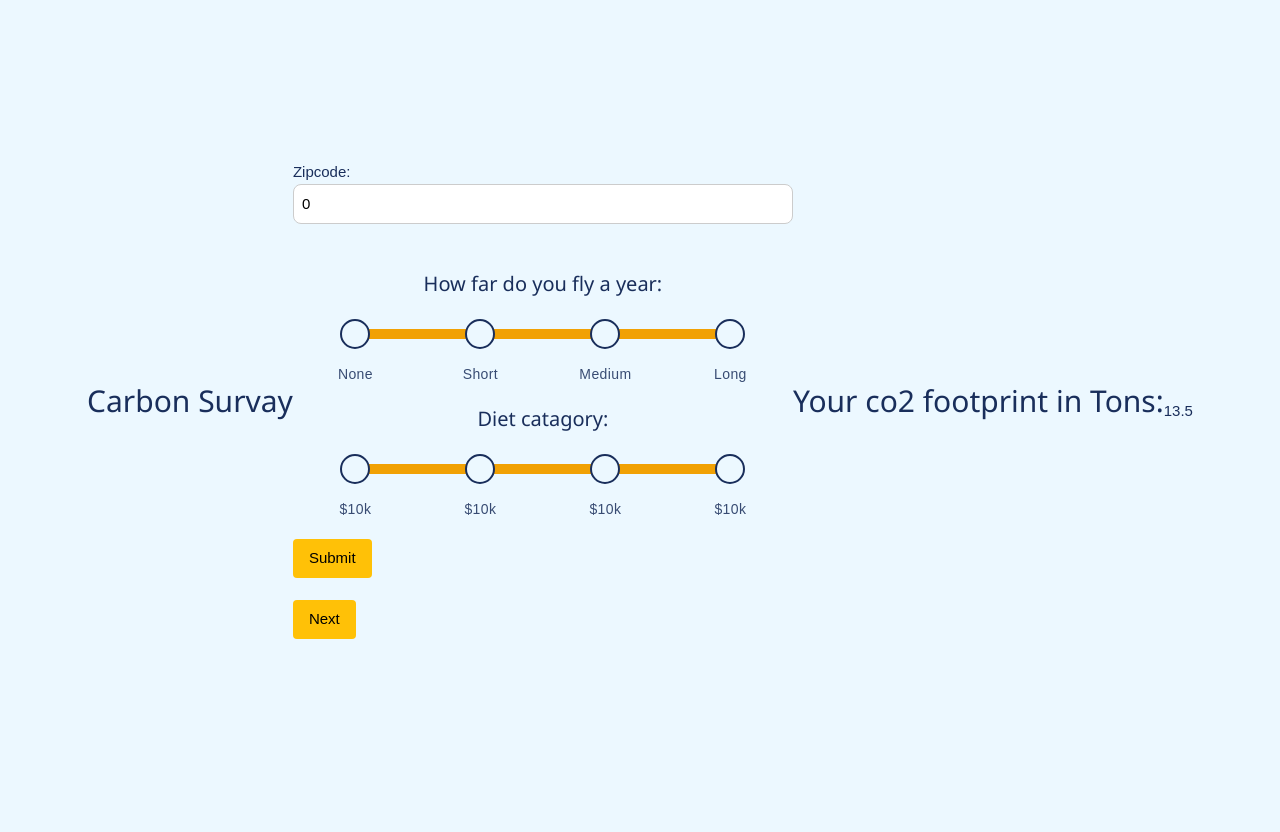
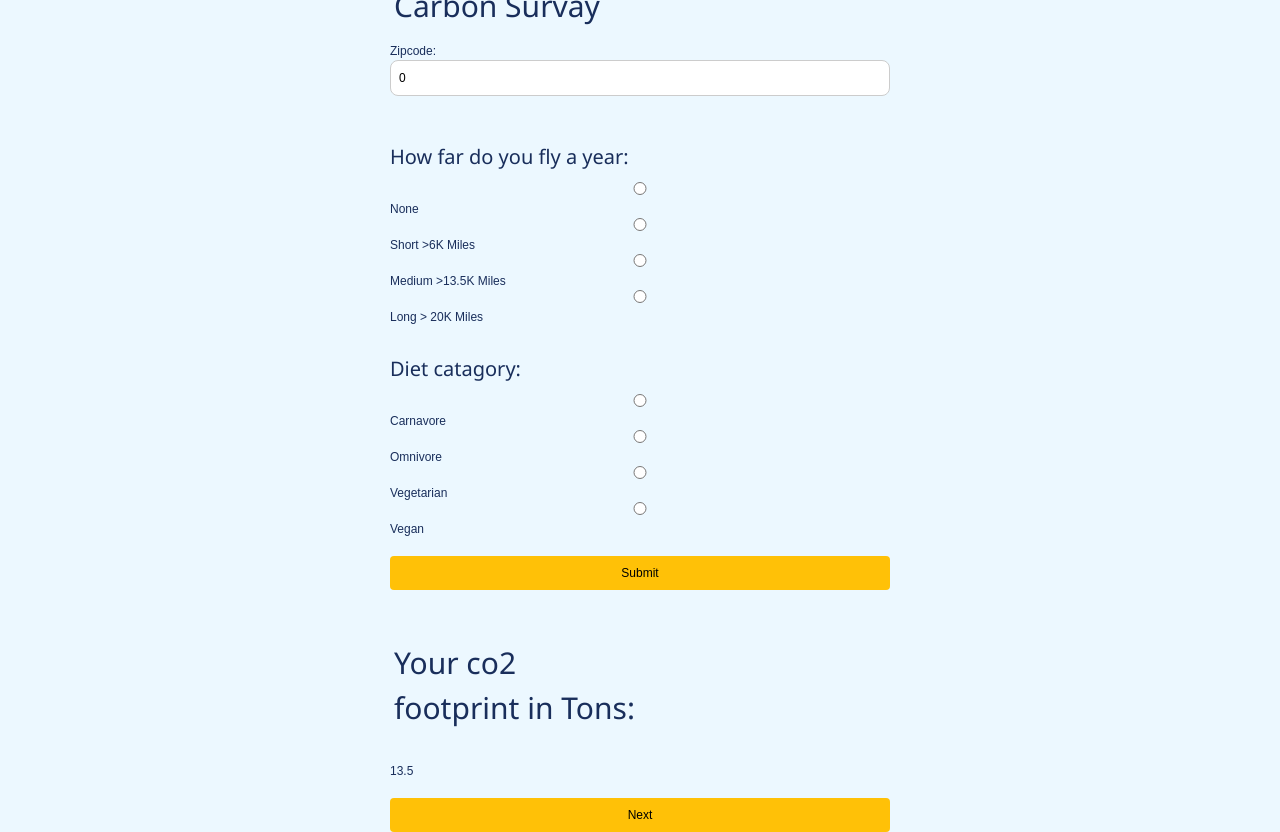
Before and after one commit to BOB450/LightCo2-Survay, a PHP site: page / in a window 1280 px wide. Before the commit the page ends 639 px from the top, so only its background shows below. Run offline with PHP 8.4, Linux system fonts and the light colour scheme.

Commit message:
Update index.php

```diff
--- a/index.php
+++ b/index.php
@@ -1,11 +1,208 @@
+
 <!DOCTYPE HTML>
 <html>
 <link rel="stylesheet" href="https://www.w3schools.com/w3css/4/w3.css">
 
 <head>
-<meta charset="UTF-8">
-<link rel="stylesheet" href="style.css">
-<link rel="stylesheet" href="style-2.css">
+<style>
+body{
+font-family:"Lucida Grande", "Lucida Sans Unicode", Verdana, Arial, Helvetica, sans-serif;
+font-size:12px;
+}
+p, h1, form, button{border:0; margin:0; padding:0;}
+.spacer{clear:both; height:1px;}
+/* ----------- My Form ----------- */
+.form{
+margin:0 auto;
+width:400px;
+padding:14px;
+}
+html, body {
+	width: 100%;
+	height: 100%;
+	display: -webkit-box;
+	display: flex;
+	-webkit-box-align: center;
+			align-items: center;
+	-webkit-box-pack: center;
+			justify-content: center;
+	font-family: 'Nunito', sans-serif;
+	color: #192E5B;
+	background-color: #ECF8FF;
+	-webkit-user-select: none;
+	   -moz-user-select: none;
+		-ms-user-select: none;
+			user-select: none;
+  }
+
+
+  #form-wrapper {
+  width: 100%;
+  display: -webkit-box;
+  display: flex;
+  -webkit-box-orient: vertical;
+  -webkit-box-direction: normal;
+      flex-direction: column;
+  -webkit-box-align: center;
+      align-items: center;
+  }
+
+  form {
+  width: 90%;
+  max-width: 500px;
+  }
+  form #form-title {
+  margin-top: 0;
+  font-weight: 400;
+  text-align: center;
+  }
+
+/* ----------- basic ----------- */
+#basic{
+border:solid 2px #DEDEDE;
+}
+#basic h1 {
+font-size:14px;
+font-weight:bold;
+margin-bottom:8px;
+}
+h2 {
+
+  width: 50%;
+  padding: 4px;
+}
+#basic p{
+font-size:11px;
+color:#666666;
+margin-bottom:20px;
+border-bottom:solid 1px #dedede;
+padding-bottom:10px;
+}
+#basic label{
+display:block;
+font-weight:bold;
+text-align:right;
+width:140px;
+float:left;
+}
+#basic .small{
+color:#666666;
+display:block;
+font-size:11px;
+font-weight:normal;
+text-align:right;
+width:140px;
+}
+
+
+
+/* ----------- stylized ----------- */
+#stylized{
+border:solid 2px #b7ddf2;
+background:#ebf4fb;
+
+}
+#stylized h1 {
+font-size:14px;
+font-weight:bold;
+margin-bottom:8px;
+}
+#stylized p{
+font-size:11px;
+color:#666666;
+margin-bottom:20px;
+border-bottom:solid 1px #b7ddf2;
+padding-bottom:10px;
+}
+#stylized label{
+display:block;
+font-weight:bold;
+text-align:right;
+width:140px;
+float:left;
+}
+#stylized .small{
+color:#666666;
+display:block;
+font-size:11px;
+font-weight:normal;
+text-align:right;
+width:140px;
+}
+button,input
+{
+  width: 100%;
+}
+
+.buttonholder{ text-align: center; }
+
+/* Customize the label (the container) */
+.container {
+  display: block;
+  position: relative;
+  padding-left: 35px;
+  margin-bottom: 12px;
+  cursor: pointer;
+  font-size: 22px;
+  -webkit-user-select: none;
+  -moz-user-select: none;
+  -ms-user-select: none;
+  user-select: none;
+}
+
+/* Hide the browser's default radio button */
+.container input {
+  position: absolute;
+  opacity: 0;
+  cursor: pointer;
+  height: 0;
+  width: 0;
+}
+
+/* Create a custom radio button */
+.checkmark {
+  position: absolute;
+  top: 0;
+  left: 0;
+  height: 25px;
+  width: 25px;
+  background-color: #eee;
+  border-radius: 50%;
+}
+
+/* On mouse-over, add a grey background color */
+.container:hover input ~ .checkmark {
+  background-color: #ccc;
+}
+
+/* When the radio button is checked, add a blue background */
+.container input:checked ~ .checkmark {
+  background-color: #2196F3;
+}
+
+/* Create the indicator (the dot/circle - hidden when not checked) */
+.checkmark:after {
+  content: "";
+  position: absolute;
+  display: none;
+}
+
+/* Show the indicator (dot/circle) when checked */
+.container input:checked ~ .checkmark:after {
+  display: block;
+}
+
+/* Style the indicator (dot/circle) */
+.container .checkmark:after {
+  top: 9px;
+  left: 9px;
+  width: 8px;
+  height: 8px;
+  border-radius: 50%;
+  background: white;
+}
+
+</style>
 </head>
 <body>
 
@@ -55,55 +252,49 @@ function myFunction() {
 }
 </script>
 
-<h2>Carbon Survay</h2>
+
 <form method="post" action="<?php echo htmlspecialchars($_SERVER["PHP_SELF"]);?>">
-  Zipcode: <input class="w3-input w3-border w3-round-large" type="text" name="zipcode" value="<?php echo $zipcode;?>">
+  <h2>Carbon Survay</h2>
+  Zipcode: <input type="text" class="w3-input w3-border w3-round-large" name="zipcode" value="<?php echo $zipcode;?>">
 
   <br><br>
 
-  <h4 id = "form-title">How far do you fly a year:</h4>
-  <div id="debt-amount-slider">
-  <input type="radio" name="travel" id="1" <?php if (isset($travel) && $travel=="3.3") echo "checked";?> value=".2" required>
-  <label for="1" data-debt-amount="None"></label>
-  <input type="radio" name="travel" id="2" <?php if (isset($travel) && $travel=="2.5") echo "checked";?> value=".5" required>
-  <label for="2" data-debt-amount="Short"></label>
-  <input type="radio" name="travel" id="3" <?php if (isset($travel) && $travel=="1.7") echo "checked";?> value="4.5" required>
-  <label for="3" data-debt-amount="Medium"></label>
-  <input type="radio" name="travel" id="4" <?php if (isset($travel) && $travel=="1.5") echo "checked";?> value="11.5" required>
-  <label for="4" data-debt-amount="Long"></label>
-  <div id="debt-amount-pos"></div>
-  </div>
+  <h4>How far do you fly a year:</h4>
+
+  <input type="radio" name="travel" <?php if (isset($travel) && $travel=="3.3") echo "checked";?> value=".2">None
+  <input type="radio" name="travel" <?php if (isset($travel) && $travel=="2.5") echo "checked";?> value=".5">Short >6K Miles
+  <input type="radio" name="travel" <?php if (isset($travel) && $travel=="1.7") echo "checked";?> value="4.5">Medium >13.5K Miles
+  <input type="radio" name="travel" <?php if (isset($travel) && $travel=="1.5") echo "checked";?> value="11.5"> Long > 20K Miles
 
 
   <br><br>
 
-<h4 id="form-title">  Diet catagory:</h4>
-<div id="debt-amount-slider-2">
-  <input type="radio" name="diet" id="1" <?php if (isset($diet) && $diet=="3.3") echo "checked";?> value="3.3">
-  <label for="1" data-debt-amount="$10k"></label>
-  <input type="radio" name="diet" id="2" <?php if (isset($diet) && $diet=="2.5") echo "checked";?> value="2.5">
-  <label for="2" data-debt-amount="$10k"></label>
-  <input type="radio" name="diet" id="3" <?php if (isset($diet) && $diet=="1.7") echo "checked";?> value="1.7">
-  <label for="3" data-debt-amount="$10k"></label>
-  <input type="radio" name="diet" id="4" <?php if (isset($diet) && $diet=="1.5") echo "checked";?> value="1.5">
-  <label for="4" data-debt-amount="$10k"></label>
-  <div id="debt-amount-pos-2"></div>
+<h4>  Diet catagory:</h4>
+  <input type="radio" name="diet" <?php if (isset($diet) && $diet=="3.3") echo "checked";?> value="3.3">Carnavore
+  <input type="radio" name="diet" <?php if (isset($diet) && $diet=="2.5") echo "checked";?> value="2.5">Omnivore
+  <input type="radio" name="diet" <?php if (isset($diet) && $diet=="1.7") echo "checked";?> value="1.7">Vegetarian
+  <input type="radio" name="diet" <?php if (isset($diet) && $diet=="1.5") echo "checked";?> value="1.5">Vegan
+
+  <br><br>
+  <div class="buttonholder">
+  <input class="w3-button w3-amber w3-round"  class="block" type="submit" name="Apply" value="Submit">
 </div>
+    <br><br>
+  <?php
+  echo "<h2>Your co2 footprint in Tons:</h2>";
+
+  echo "<br>";
+  echo 13.5 + $diet + $travel;
+
+  ?>
   <br><br>
-  <input class="w3-button w3-amber w3-round" type="submit" name="Apply" value="Submit">
-    <br><br>
-<button class="w3-button w3-amber w3-round" onclick="myFunction()">Next</button>
-
+<div class="buttonholder">
+<button class="w3-button w3-amber w3-round"  class="block" onclick="myFunction()"> Next </button>
+</div>
 </form>
 
 
-<?php
-echo "<h2>Your co2 footprint in Tons:</h2>";
 
-echo "<br>";
-echo 13.5 + $diet + $travel;
-
-?>
 
 </body>
 </html>
```
